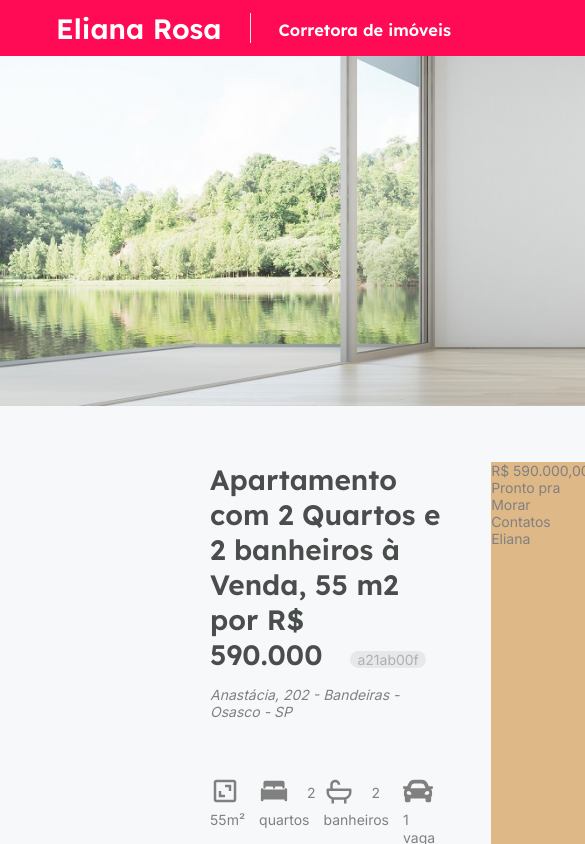
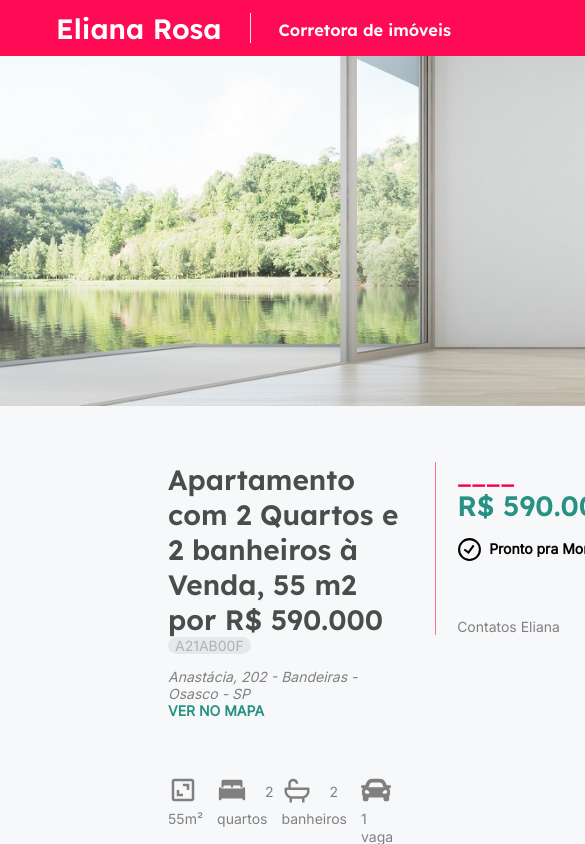
Before and after one commit to elianarosacreci/elianarosacorretora, a Next.js app: page /immobiles/apartamento-com-2-quartos-e-2-banheiros-a-venda-55-m2-por-rdollar-590000 in a window 390 px wide. Shown: the top 844 px of the page, 585 px wide, since content can reach past the window. Built offline with nearby package versions, Linux system fonts and the light colour scheme; data requests are answered from the project's data file.

Commit message:
add priceContent into immobile page detail

```diff
--- a/package.json
+++ b/package.json
@@ -6,7 +6,7 @@
     "dev": "next dev",
     "build": "next build",
     "start": "next start",
-    "server": " json-server server.json -w -d 750 -p 3333"
+    "server": " json-server server.json -w -d -p 3333"
   },
   "dependencies": {
     "axios": "^0.21.1",
--- a/server.json
+++ b/server.json
@@ -304,7 +304,7 @@
                 "district": "Bandeiras",
                 "city": "Osasco",
                 "state": "SP",
-                "fullAddress": "Anastácia, 202 - Bandeiras - Osasco - SP",
+                "fullAddress": "Av. dos Autonomistas, 1828 - Industrial Autonomistas, Osasco - SP",
                 "lat": "-23.554894",
                 "long": "-46.816424"
             },
--- a/src/pages/home.module.scss
+++ b/src/pages/home.module.scss
@@ -77,22 +77,20 @@
 
     h1 {
         padding-top: 7rem;
-        padding-bottom: 2rem;
+        padding-bottom: 1rem;
         margin-bottom: 2rem;
         font-size: 40px;
         color: var(--gray-800);
-        text-decoration-line: underline;
-        // border-bottom: 4px solid var(--green-300);
     }
 
     ul {
         list-style: none;
         display: grid;
         grid-template-columns: repeat(3, 1fr);
+        gap: 7rem;
 
         li {
             position: relative;
-
             display: flex;
             align-items: center;
 
--- a/src/pages/immobiles/[slug].tsx
+++ b/src/pages/immobiles/[slug].tsx
@@ -29,21 +29,10 @@ type Immobile = {
     features: Array<string>,
     descriptionTitle: string,
     description: string,
-    address: Address,
+    address: string,
     price: string,
     nearbyTrainsAndSubways: NearbyTrainsAndSubways[],
     status: string
-}
-
-type Address = {
-    street: string,
-    number: string,
-    district: string,
-    city: string,
-    state: string,
-    fullAddress: string,
-    lat: string,
-    long: string
 }
 
 type NearbyTrainsAndSubways = {
@@ -58,6 +47,26 @@ type ImmobileProps = {
 
 export default function Immobile({ immobile }: ImmobileProps) {
 
+    function getImmobileStatus() {
+        if (immobile.status == 'Pronto pra Morar') {
+            return (<>
+                <GrStatusGood size={25} />
+                <p>{immobile.status}</p>
+            </>)
+        } else if (immobile.status == 'Em Construção') {
+            return (<>
+                <GrStatusInfo size={25} />
+                <p>{immobile.status}</p>
+            </>)
+        } else if (immobile.status == 'Na Planta') {
+            return (<>
+                <GrStatusDisabled size={25} />
+                <p>{immobile.status}</p>
+            </>)
+        }
+    }
+
+
     return (
         <div>
             <Head>
@@ -71,12 +80,15 @@ export default function Immobile({ immobile }: ImmobileProps) {
 
                 <div className={styles.infoContent}>
 
-                    <div>
+                    <div className={styles.title}>
                         <h1>{immobile.title}</h1>
-                        <span className={styles.immobileCode}>{immobile.code}</span>
+                        <span className={styles.immobileCode}>{immobile.code.toUpperCase()}</span>
                     </div>
 
                     <p className={styles.immobileAddress}>{immobile.address}</p>
+                    <a href={`https://www.google.com.br/maps/place/${immobile.address.replace(/\s/g, '+')}`} target="_blank">
+                        <span className={styles.goToMap}>VER NO MAPA</span>
+                    </a>
 
                     <div className={styles.immobileOptions}>
                         <ul>
@@ -137,11 +149,12 @@ export default function Immobile({ immobile }: ImmobileProps) {
 
                 <div className={styles.priceContent}>
                     <div className={styles.price}>
-                        <span>{immobile.price}</span>
+                        <h2>____</h2>
+                        <h1>{immobile.price}</h1>
                     </div>
 
                     <div className={styles.status}>
-                        <span>{immobile.status}</span>
+                        {getImmobileStatus()}
                     </div>
 
                     <div className={styles.managerContacts}>
--- a/src/pages/immobiles/immobile.module.scss
+++ b/src/pages/immobiles/immobile.module.scss
@@ -13,13 +13,13 @@
     display: flex;
 
     .infoContent {
-        margin-left: 3rem;
-        padding-right: 3rem;
+        margin-right: 1rem;
+        padding-right: 1rem;
 
         h1 {
             color: var(--gray-800);
             display: inline;
-            margin-right: 2rem;
+            margin-right: 1rem;
         }
 
         .immobileCode {
@@ -33,6 +33,15 @@
         .immobileAddress {
             padding-top: 1rem;
             font-style: italic;
+        }
+
+        a {
+            text-decoration: none;
+        }
+
+        .goToMap {
+            color: var(--green-1000);
+            font-weight: bold;
         }
 
         .immobileOptions {
@@ -128,15 +137,36 @@
     }
 
     .priceContent {
-        background: burlywood;
+        border-left: 1px solid var(--pink-300);
+        padding: 0rem 1.5rem;
+        max-height: min-content;
 
         .price {
+            h2 {
+                color: var(--pink-1000);
+            }
+
+            h1 {
+                color: var(--green-1000);
+            }
         }
 
         .status {
+            margin-top: 1rem;
+
+            display: flex;
+            vertical-align: middle;
+            font-weight: bold;
+            color: var(--black);
+
+            p {
+                margin-left: 0.5rem;
+                padding-top: 0.2rem;
+            }
         }
 
         .managerContacts {
+            margin-top: 4rem;
         }
     }
 }
--- a/src/styles/global.scss
+++ b/src/styles/global.scss
@@ -16,10 +16,12 @@
     --green-400: #49dac6;
     --green-500: #2ec4b6;
     --green-800: #27a599;
+    --green-1000: #279183;
     --pink-300: #ff7096;
     --pink-400: #ff5c8a;
     --pink-500: #ff477e;
     --pink-800: #ff0a54;
+    --pink-1000: #f50049;
 }
 
 @media (max-width: 1080px) {
```
